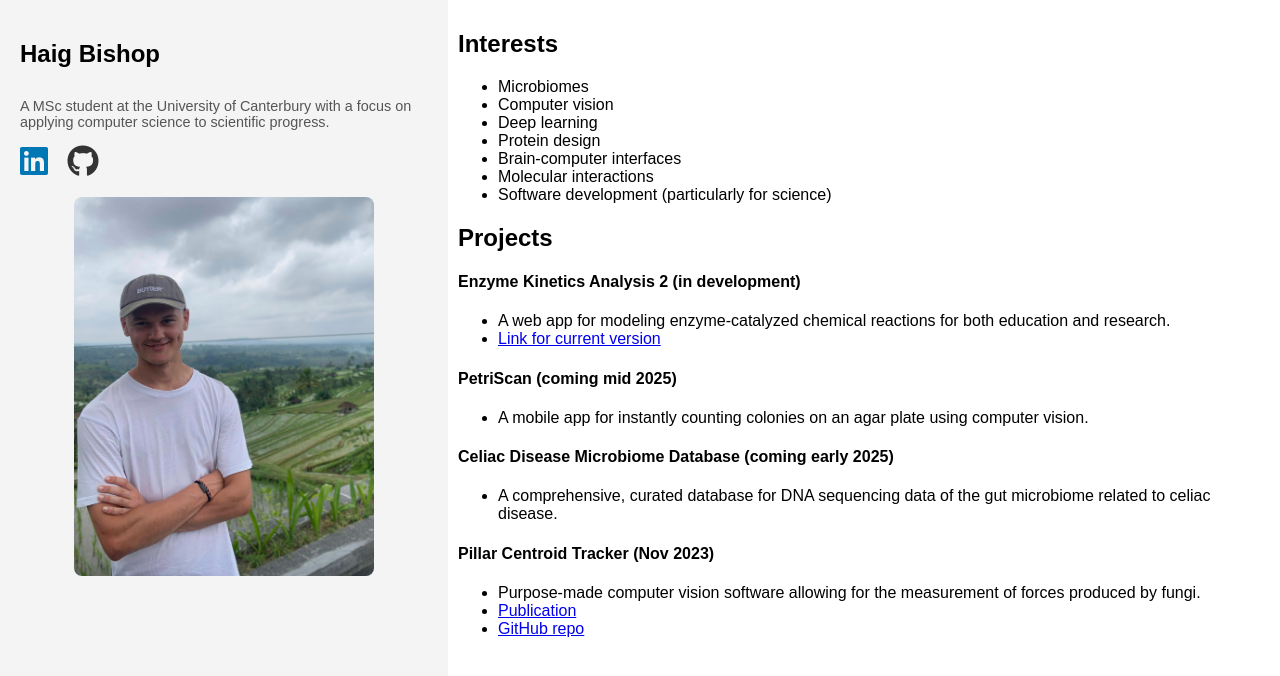
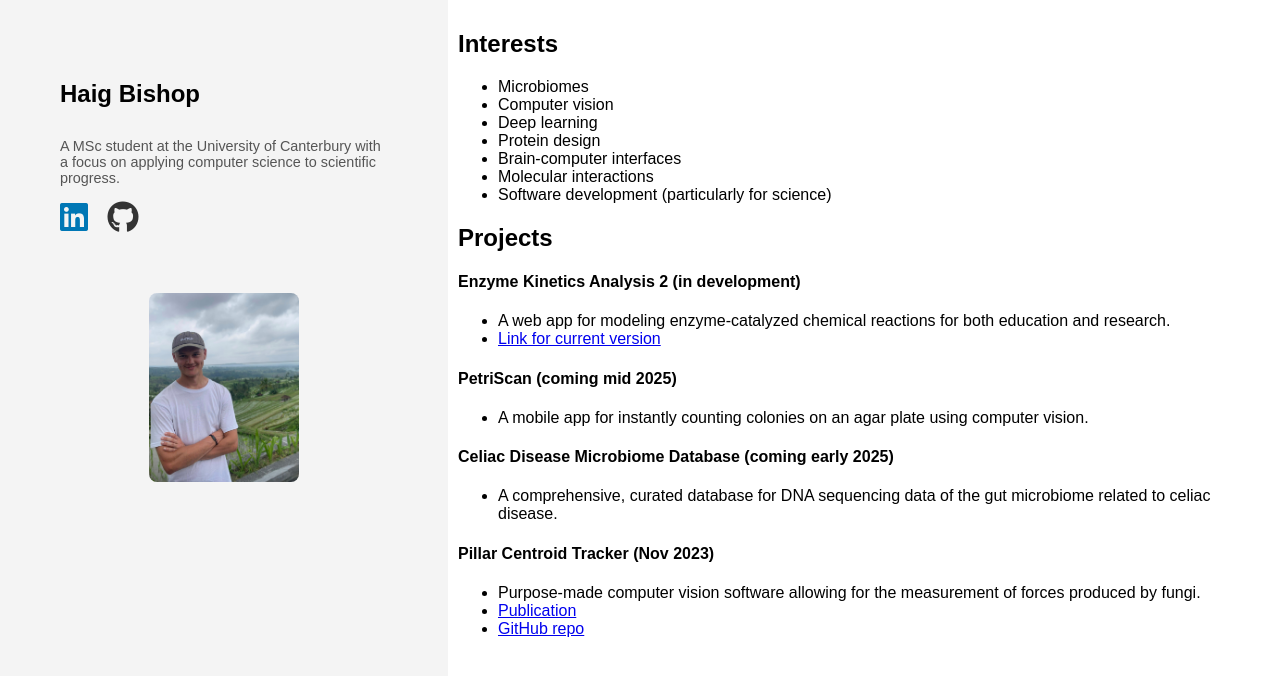
Before and after one commit to HaigBishop/HaigBishop.github.io, a Jekyll site: the page built from index.md, in a window 1280 px wide. Shown: the top 676 px of the page. Built offline with Jekyll 4.4.1, drawn with Linux system fonts in a browser that asks for light colours.

Commit message:
Update custom.css

```diff
--- a/assets/css/custom.css
+++ b/assets/css/custom.css
@@ -8,7 +8,7 @@
 .side-panel {
   flex: 0 0 35%; /* Fixed width of 30% of the container */
   background-color: #f4f4f4;
-  padding: 20px;
+  padding: 60px;
   box-sizing: border-box;
   display: flex;
   flex-direction: column;
@@ -67,12 +67,12 @@ body {
   width: 100%; /* Full width of the side panel */
   display: flex;
   justify-content: center; /* Center the image horizontally */
-  margin-top: 20px; /* Reduce space above the image */
+  margin-top: 60px; /* Reduce space above the image */
 }
 
 /* Portrait image styles */
 .portrait-image {
-  max-width: 300px; /* Set the maximum width of the image */
+  max-width: 150px; /* Set the maximum width of the image */
   width: 100%; /* Ensure the image scales down responsively */
   height: auto; /* Maintain aspect ratio */
   border-radius: 8px; /* Optional rounded corners */
```
